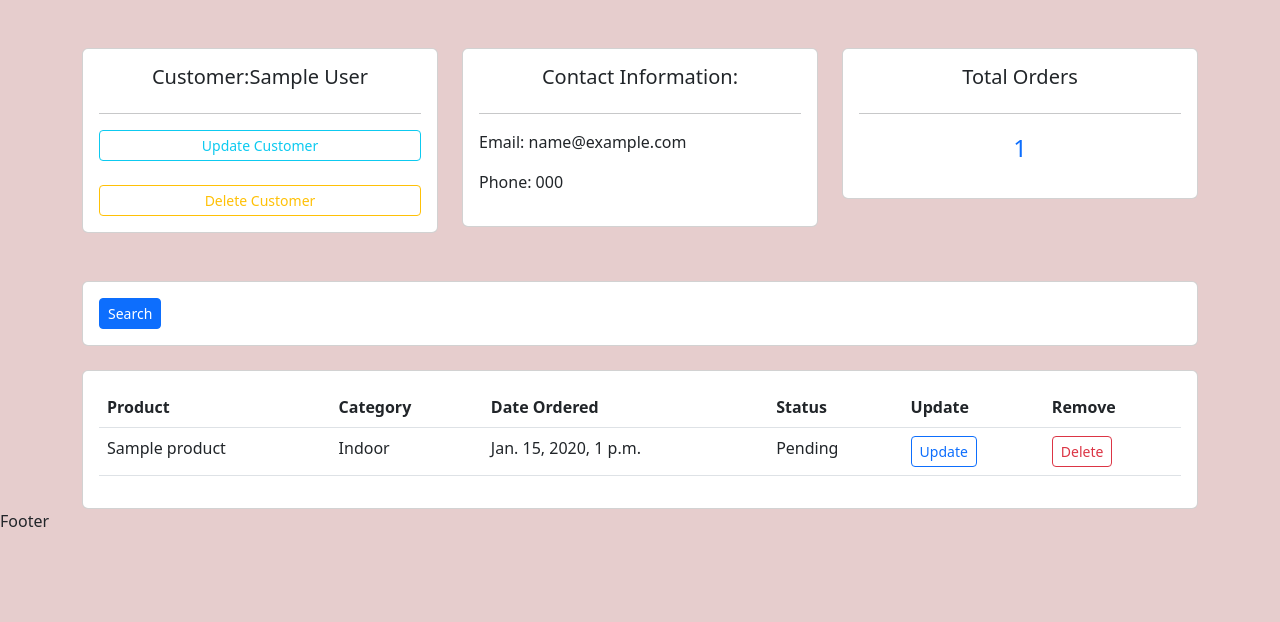
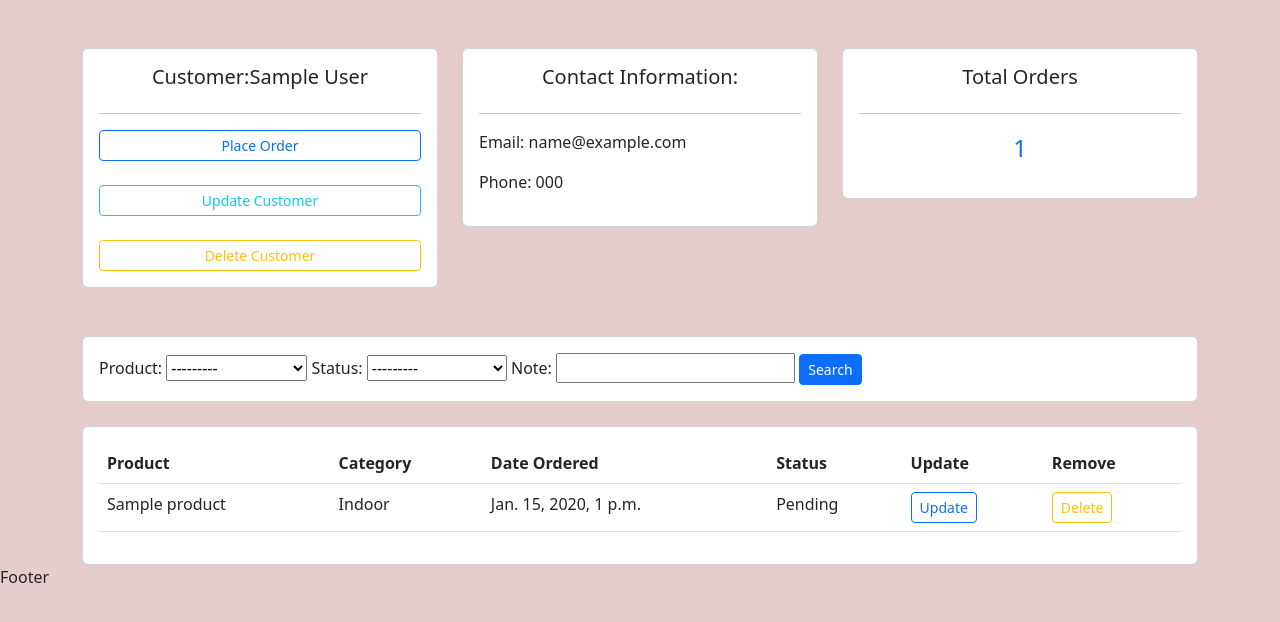
Before and after one commit to MalombaKevin/Customer-Management-System, a Django app: page /customer/1 in a window 1280 px wide. Shown: the part 56-678 px from the top of the page. Run offline with Django 4.2, Linux system fonts and the light colour scheme; tables that the repository leaves empty hold one stand-in row (values such as "Sample post").

Commit message:
feat: django-filter - Adds search filter on orders using django filter module

```diff
--- a/mteja/settings.py
+++ b/mteja/settings.py
@@ -12,6 +12,7 @@ https://docs.djangoproject.com/en/4.1/ref/settings/
 
 import os
 from pathlib import Path
+# from django.utils.encoding import force_text
 
 # Build paths inside the project like this: BASE_DIR / 'subdir'.
 BASE_DIR = Path(__file__).resolve().parent.parent
@@ -32,13 +33,16 @@ ALLOWED_HOSTS = []
 # Application definition
 
 INSTALLED_APPS = [
+    'recyclebin',
     'django.contrib.admin',
     'django.contrib.auth',
     'django.contrib.contenttypes',
     'django.contrib.sessions',
     'django.contrib.messages',
     'django.contrib.staticfiles',
-    'mtejapp'
+    'mtejapp',
+    'django_filters'
+
 ]
 
 MIDDLEWARE = [
--- a/mtejapp/admin.py
+++ b/mtejapp/admin.py
@@ -6,3 +6,4 @@ admin.site.register(Customer)
 admin.site.register(Product)
 admin.site.register(Order)
 admin.site.register(Tag)
+admin.site.register(Mymodel)
--- /dev/null
+++ b/mtejapp/filters.py
@@ -0,0 +1,17 @@
+import django_filters
+from django_filters import DateFilter, CharFilter
+
+from .models import *
+
+class OrderFilter(django_filters.FilterSet):
+
+    class Meta:
+        start_date = DateFilter(field_name='date_created', lookup_expr='gte')
+
+        end_date = DateFilter(field_name='date_created', lookup_expr='lte')
+
+        note = CharFilter(field_name='note', lookup_expr='icontains')
+
+        model = Order
+        fields = '__all__'
+        exclude = ['customer', 'date_created']
--- a/mtejapp/models.py
+++ b/mtejapp/models.py
@@ -1,4 +1,10 @@
+from ast import Or
+from itertools import product
 from django.db import models
+from recyclebin.models import SoftDeleteMixin
+from recyclebin.functions import get_deleted_items, restore, permanent_delete
+
+
 
 # Create your models here.
 
@@ -48,5 +54,15 @@ class Order(models.Model):
     )
     customer=models.ForeignKey(Customer, null=True, on_delete= models.SET_NULL)
     product=models.ForeignKey(Product, null=True, on_delete= models.SET_NULL)
-    date_created=models.DateTimeField(auto_now_add = True)
+    date_created=models.DateTimeField(auto_now= True)
     status = models.CharField(max_length = 200, null=True, choices = STATUS)
+    note=models.CharField(max_length=200, null=True)
+
+    def __str__(self):
+        return self.product.name
+
+class Mymodel(SoftDeleteMixin):
+
+
+    def __str__(self):
+        return self
--- a/mtejapp/templates/customer.html
+++ b/mtejapp/templates/customer.html
@@ -6,7 +6,10 @@
     <div class="col-md-4">
         <div class="card card-body">
             <h5 class="card-title text-center">Customer:{{customer.name}}</h5>
+
             <hr>
+            <a class="btn btn-sm btn-outline-primary" href="{%url 'create_order' customer.id%}">Place Order</a><br>
+
             <a class="btn btn-sm btn-outline-info" href="{%url 'updateC' customer.id%}">Update Customer</a><br>
             <a class="btn btn-sm btn-outline-warning" href="{%url 'deleteC' customer.id%}">Delete Customer</a>
 
@@ -36,8 +39,12 @@
 </div><br><br>
 
 <div class="card card-body">
-    <div class="col-md-2">
-        <a class="btn btn-sm btn-primary">Search</a>
+    <div>
+        <form method="get">
+             {{myFilter.form}}
+            <button type="submit" class="btn btn-sm btn-primary">Search</button>
+        </form>
+
     </div>
 
 
@@ -60,8 +67,9 @@
             <td>{{order.product.category}}</td>
             <td>{{order.date_created}}</td>
             <td>{{order.status}}</td>
-            <td><a href="" class="btn btn-sm btn-outline-primary">Update</a></td>
-            <td><a href="" class="btn btn-sm btn-outline-danger">Delete</a></td>
+            <td><a href="{%url 'update' order.id%}" class="btn btn-sm btn-outline-primary">Update</a></td>
+            <td><a href="{%url 'delete' order.id%}" class="btn btn-sm btn-outline-warning">Delete</a></td>
+
 
         </tr>
         {%endfor%}
--- a/mtejapp/templates/deleteOrder.html
+++ b/mtejapp/templates/deleteOrder.html
@@ -8,11 +8,11 @@
 <form method="POST" action="">
     {% csrf_token%}
 
-    <p>Do you want to delete Order</p>
+    <p>Do you want to delete order number {{order.id}} : <span style="color:steelblue">{{order}}</span></p>
 
 
 
-   <button type="submit">Delete</button>
+ <a class='btn btn-sm btn-outline-primary' href="/">Cancel</a>  <button class="btn btn-sm btn-warning" type="submit">Delete</button>
 </form>
 
 {%endblock%}
--- a/mtejapp/templates/index.html
+++ b/mtejapp/templates/index.html
@@ -1,4 +1,5 @@
 {% extends 'main.html'%}
+
 
 
 {% block content%}
@@ -34,7 +35,7 @@
     <div class="col-md-7">
         <h5 >Last 5 Orders:</h5><hr>
         <div class="card card-body">
-            <a href="{% url 'create_order'%}" class="btn btn-primary btn-sm btn-block" style="text-decoration:none"> Create Order</a>
+
             <table>
                 <tr>
                     <th>Customer</th>
--- a/mtejapp/templates/main.html
+++ b/mtejapp/templates/main.html
@@ -2,6 +2,7 @@
 <!DOCTYPE html>
 <html lang="en">
 <head>
+    <title>Mtejabase</title>
 </head>
 
 <link rel="stylesheet" href="https://cdn.jsdelivr.net/npm/bootstrap@5.2.2/dist/css/bootstrap.min.css" integrity="sha384-Zenh87qX5JnK2Jl0vWa8Ck2rdkQ2Bzep5IDxbcnCeuOxjzrPF/et3URy9Bv1WTRi" crossorigin="anonymous">
--- a/mtejapp/templates/navbar.html
+++ b/mtejapp/templates/navbar.html
@@ -2,7 +2,7 @@
 
 <nav class="navbar navbar-expand-lg navbar-dark bg-dark">
     <div class="container-fluid">
-      <img src="{%static '/images/support.gif'%}" style="width:5vh">
+     <a href="/" style="text-decoration:none"> <img src="{%static '/images/support.gif'%}" style="width:5vh"></a>
 
 
       <button class="navbar-toggler" type="button" data-bs-toggle="collapse" data-bs-target="#navbarNavAltMarkup" aria-controls="navbarNavAltMarkup" aria-expanded="false" aria-label="Toggle navigation">
--- a/mtejapp/templates/order_form.html
+++ b/mtejapp/templates/order_form.html
@@ -7,7 +7,11 @@
 
 <form method="POST" action="">
     {% csrf_token%}
+    {{formset.management_form}}
+    {%for form in formset%}
     {{form}}
+    <hr>
+    {%endfor%}
 
     <input type="submit" name="Order">
 </form>
--- a/mtejapp/urls.py
+++ b/mtejapp/urls.py
@@ -5,7 +5,7 @@ urlpatterns =[
     path('', views.home, name="home"),
     path('products/',views.products, name="products"),
     path('customer/<str:pk>', views.customer, name="customer"),
-    path('create_order', views.createOrder, name="create_order"),
+    path('create_order/<str:pk>', views.createOrder, name="create_order"),
     path('update/<str:pk>', views.orderUpdate, name='update'),
     path('deleteOrder/<str:pk>', views.deleteOrder, name="delete"),
     path('createCustomer', views.createUser, name="createCustomer"),
--- a/mtejapp/views.py
+++ b/mtejapp/views.py
@@ -2,6 +2,8 @@ from django.shortcuts import render, redirect
 from django.http import HttpResponse
 from .models import *
 from .forms import *
+from django.forms import inlineformset_factory
+from .filters import OrderFilter
 
 # Create your views here.
 
@@ -12,8 +14,9 @@ def home(request):
     orders_total = orders.count()
     delivered = orders.filter(status='Delivered').count()
     pending = orders.filter( status='Pending').count()
+    title= "MtejaBase"
 
-    context = {'orders':orders, 'customers': customers, 'ordersTotal':orders_total,'delivered':delivered, 'pending':pending}
+    context = {'orders':orders, 'customers': customers, 'ordersTotal':orders_total,'delivered':delivered, 'pending':pending, 'title':title}
 
 
 
@@ -33,22 +36,31 @@ def customer(request, pk):
     orders = customer.order_set.all()
     totalOrders = orders.count()
 
+    myFilter = OrderFilter(request.GET, queryset=orders)
 
-    context= {'customer':customer, 'orders':orders, 'totalOrders': totalOrders}
+    orders= myFilter.qs
+
+    context= {'customer':customer, 'orders':orders, 'totalOrders': totalOrders, 'myFilter': myFilter}
 
     return render (request, "customer.html", context )
 
 
-def createOrder(request):
-    form = OrderForm()
+def createOrder(request, pk):
+
+    OrderFormSet = inlineformset_factory(Customer, Order, fields=('product', 'status'))
+    customer=Customer.objects.get(id=pk)
+    formset = OrderFormSet(queryset=Order.objects.none(),instance=customer)
+
+    # form = OrderForm(initial={'customer': customer})
     if request.method=="POST":
         # print("Printing:", request.POST)
-        form = OrderForm(request.POST)
-        if form.is_valid():
-            form.save()
+        # form = OrderForm(request.POST)
+        formset = OrderFormSet(request.POST,instance=customer)
+        if formset.is_valid():
+            formset.save()
         return redirect("/")
 
-    context={'form':form}
+    context={'formset':formset}
 
     return render(request, 'order_form.html', context)
 
@@ -74,7 +86,9 @@ def deleteOrder(request, pk):
         order.delete()
         return redirect('/')
 
-    return render(request, 'deleteOrder.html')
+    context = {'order':order}
+
+    return render(request, 'deleteOrder.html', context)
 
 
 def createUser(request):
```
Also changed, not shown: mtejapp/migrations/0007_mymodel.py (added), mtejapp/migrations/0008_alter_order_date_created.py (added), mtejapp/migrations/0009_order_note.py (added).
